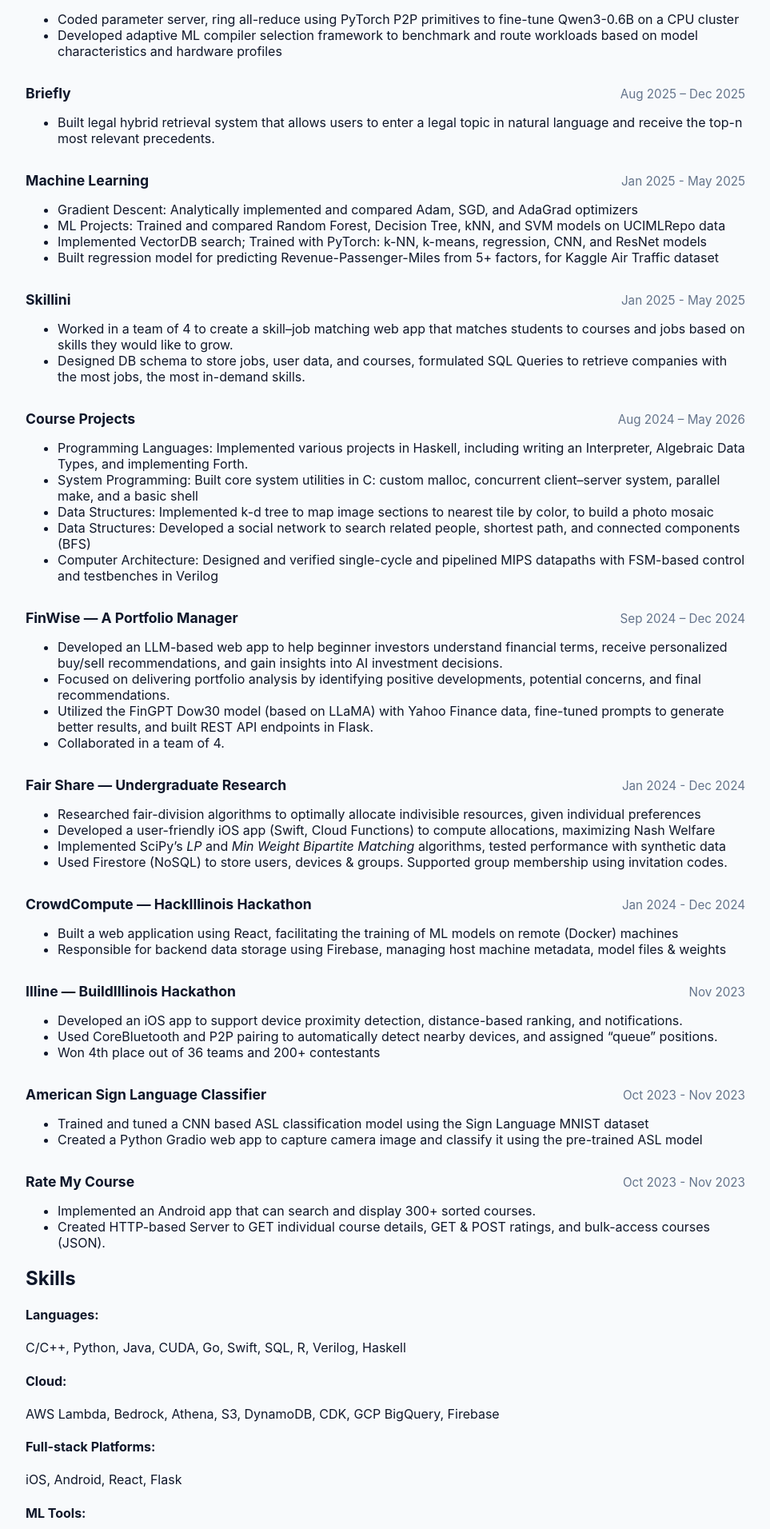
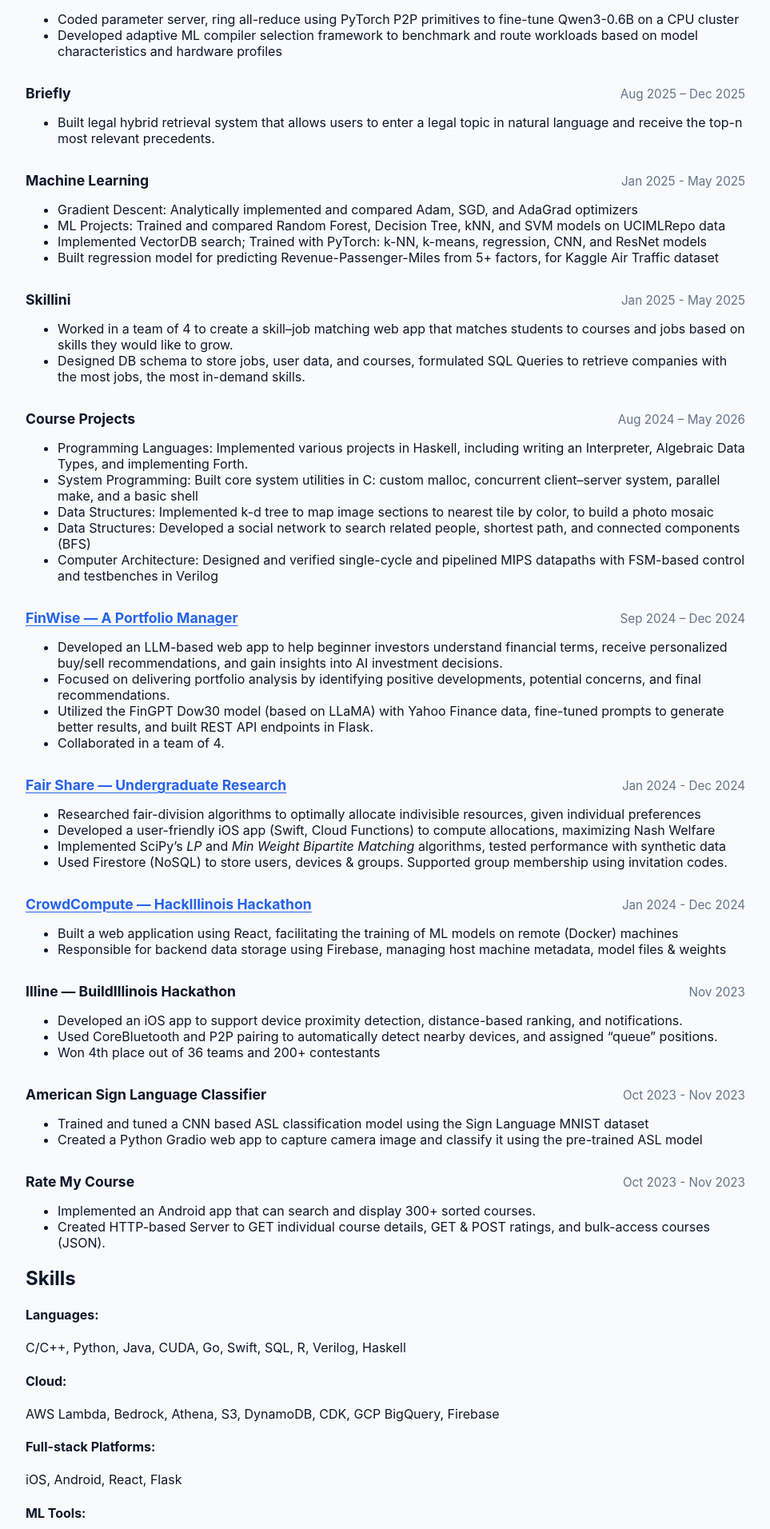
Before and after one commit to srikarpisupati/srikarpisupati.github.io, a Jekyll site: the page built from projects.md, in a window 1280 px wide. Shown: the part 559-2471 px from the top of the page at 80% size, without its empty margins (158-1121 px from the left). Built offline with Jekyll 4.4.1, drawn with Linux system fonts in a browser that asks for light colours.

Commit message:
Update project header link styles

```diff
--- a/assets/css/style.css
+++ b/assets/css/style.css
@@ -117,8 +117,9 @@ a:visited {
 }
 
 .project-header a {
-  text-decoration: none;
-  color: inherit;
+  color: #2563eb;
+  text-decoration: underline;
+  text-underline-offset: 3px;
 }
 
 .project-header a:hover {
```
